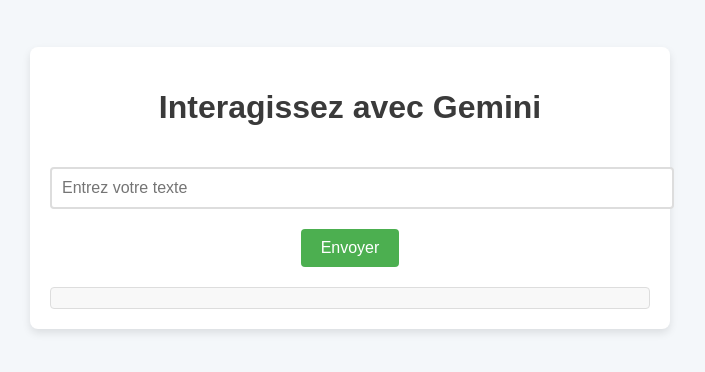
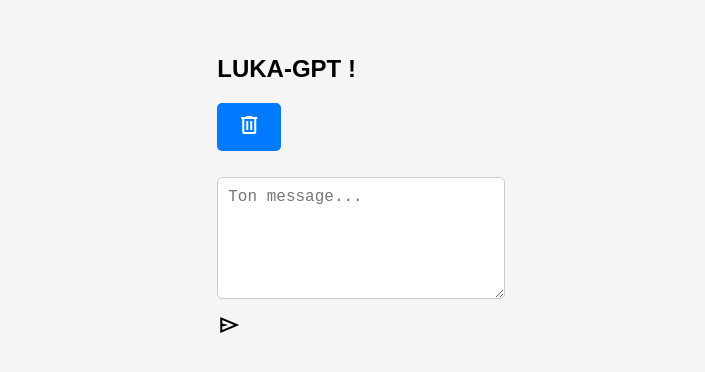
Before and after one commit to KyotakaMD45/Kyotaka, a plain HTML site: page index.html in a window 1280 px wide. Shown: the part 212-584 px from the top of the page, without its empty margins (290-995 px from the left). Drawn offline with nearby package versions, Linux system fonts and the light colour scheme.

Commit message:
Update index.html

```diff
--- a/index.html
+++ b/index.html
@@ -1,92 +1,30 @@
 <!DOCTYPE html>
-<html lang="fr">
+<html lang="en">
 <head>
-  <meta charset="UTF-8">
-  <meta name="viewport" content="width=device-width, initial-scale=1.0">
-  <title>Bot Gemini</title>
-
-  <!-- Ajout d'un peu de CSS pour améliorer le design -->
-  <style>
-    body {
-      font-family: Arial, sans-serif;
-      background-color: #f4f7fa;
-      color: #333;
-      margin: 0;
-      padding: 0;
-      display: flex;
-      justify-content: center;
-      align-items: center;
-      height: 100vh;
-    }
-
-    .container {
-      background-color: #fff;
-      border-radius: 8px;
-      box-shadow: 0 4px 8px rgba(0, 0, 0, 0.1);
-      padding: 20px;
-      width: 80%;
-      max-width: 600px;
-      text-align: center;
-    }
-
-    h1 {
-      font-size: 2rem;
-      color: #3a3a3a;
-    }
-
-    #userInput {
-      width: 100%;
-      padding: 10px;
-      margin: 20px 0;
-      border: 2px solid #ddd;
-      border-radius: 4px;
-      font-size: 1rem;
-    }
-
-    #sendBtn {
-      background-color: #4CAF50;
-      color: white;
-      border: none;
-      padding: 10px 20px;
-      font-size: 1rem;
-      cursor: pointer;
-      border-radius: 4px;
-      transition: background-color 0.3s;
-    }
-
-    #sendBtn:disabled {
-      background-color: #ccc;
-      cursor: not-allowed;
-    }
-
-    #sendBtn:hover:not(:disabled) {
-      background-color: #45a049;
-    }
-
-    #response {
-      margin-top: 20px;
-      padding: 10px;
-      background-color: #f8f8f8;
-      border: 1px solid #ddd;
-      border-radius: 4px;
-      color: #333;
-    }
-
-    .loading {
-      font-style: italic;
-      color: #888;
-    }
-  </style>
+    <meta charset="UTF-8">
+    <meta name="viewport" content="width=device-width, initial-scale=1.0">
+    <title>Luka Chatgpt</title>
+    <link href="https://fonts.googleapis.com/css2?family=Material+Symbols+Outlined" rel="stylesheet">
+    <link rel="stylesheet" href="style.css">
 </head>
 <body>
-  <div class="container">
-    <h1>Interagissez avec Gemini</h1>
-    <input type="text" id="userInput" placeholder="Entrez votre texte" class="input-text">
-    <button id="sendBtn" onclick="sendRequest()">Envoyer</button>
-    <div id="response" class="response"></div>
-  </div>
-
-  <!-- Lien vers le fichier JavaScript -->
-  <script src="app.js"></script>
+     <div class="chatbot-container">
+        <div class="chatbot-header">
+            <h2>LUKA-GPT !</h2>
+            <div class="chatbot-actions">
+                <button id="clear-chat" class="icon-btn">
+                    <span class="material-symbols-outlined">delete</span>
+                </button>
+            </div>
+        </div>
+        <div class="chatbox">
+            <ul class="chat-list"></ul>
+        </div>
+        <div class="chat-input">
+            <textarea placeholder="Ton message..."></textarea>
+            <span class="material-symbols-outlined send-icon">send</span>
+        </div>
+    </div>
+    <script src="script.js"></script>
 </body>
 </html>
```
